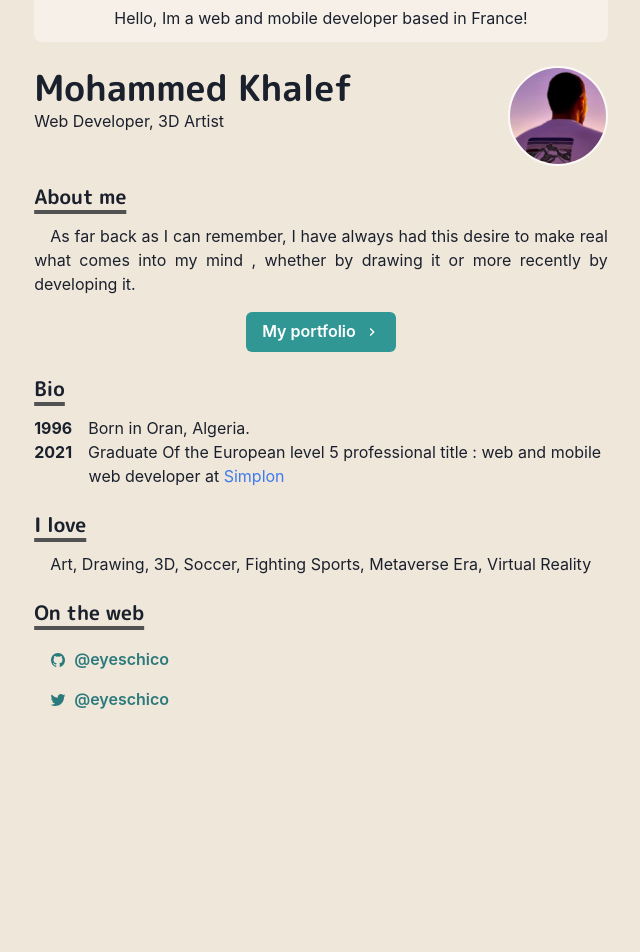
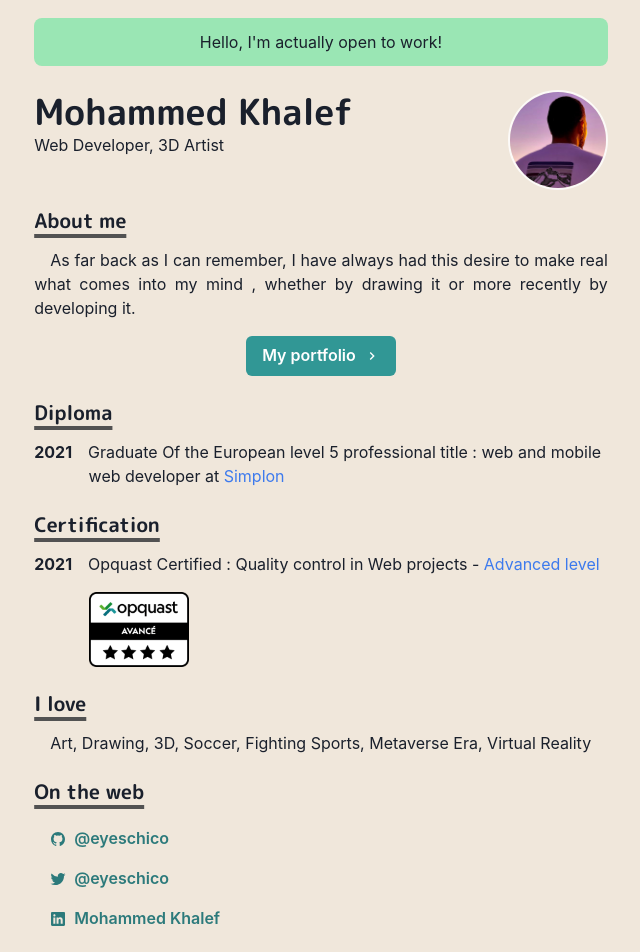
Before and after one commit to eyeschico/portfolio, a Next.js app: page / in a window 1280 px wide. Shown: the part 62-1014 px from the top of the page, without its empty margins (319-959 px from the left). Before the commit the page ends 838 px from the top, so only its background shows below. Built offline with nearby package versions, Linux system fonts and the light colour scheme.

Commit message:
add opquast badge

```diff
--- a/pages/404.js
+++ b/pages/404.js
@@ -5,7 +5,7 @@ const NotFound = () => {
   return (
     <Container>
       <Heading as="h1">Not Found</Heading>
-      <Text>The page youre looking was not found.</Text>
+      <Text>The page you&apos;re looking was not found.</Text>
       <Divider my={6}/>
 
       <Box my={6} align="center">
--- a/pages/index.js
+++ b/pages/index.js
@@ -19,6 +19,7 @@ import { BioSection, BioYear } from '../components/bio'
 import {
   IoLogoTwitter,
   IoLogoGithub,
+  IoLogoLinkedin
 } from 'react-icons/io5'
 
 const Page = () => {
@@ -26,8 +27,15 @@ const Page = () => {
     <Layout>
       <Container>
 
-        <Box borderRadius="lg" bg={useColorModeValue('whiteAlpha.500', 'whiteAlpha.200')} p={3} mb={6} align="center">
-          Hello, Im a web and mobile developer based in France!
+        <Box
+          borderRadius="lg"
+          bg={useColorModeValue('green.200', 'green.900')}
+          p={3}
+          mb={6}
+          mt={6}
+          align="center"
+        >
+          Hello, I&apos;m actually open to work!
         </Box>
 
         <Box display={{md:'flex'}}>
@@ -53,7 +61,7 @@ const Page = () => {
               borderRadius="full"
               src="/images/mohammed.jpg"
               alt="Profile Image"
-              />
+            />
           </Box>
         </Box>
 
@@ -79,23 +87,42 @@ const Page = () => {
 
         <Section delay={0.2}>
           <Heading as="h3" variant="section-title">
-            Bio
+            Diploma
           </Heading>
 
           <BioSection>
-            <BioYear>1996</BioYear>
-            Born in Oran, Algeria.
-          </BioSection>
-          <BioSection>
             <BioYear>2021</BioYear>
             Graduate Of the European level 5 professional title : web and mobile web developer at {''}
-            <Link href="https://occitanie.simplon.co/">
+            <Link href="https://simplon.co/la-pedagogie-simplon.html" target="_blank">
               Simplon
             </Link>
           </BioSection>
         </Section>
 
         <Section delay={0.3}>
+          <Heading as="h3" variant="section-title">
+            Certification
+          </Heading>
+
+          <BioSection>
+            <BioYear>2021</BioYear>
+            Opquast Certified : Quality control in Web projects - {''}
+            <Link href="https://directory.opquast.com/fr/certificat/W152ZO/" target="_blank">
+            Advanced level
+            </Link>
+            <Box my={4}>
+              <Image
+                maxWidth="100px"
+                align="center"
+                src="/images/badge-advanced.png"
+                alt="Opquast Badge"
+              />
+            </Box>
+
+          </BioSection>
+        </Section>
+
+        <Section delay={0.4}>
           <Heading as="h3" variant="section-title">
             I love
           </Heading>
@@ -106,7 +133,7 @@ const Page = () => {
 
         </Section>
 
-        <Section delay={0.3}>
+        <Section delay={0.5}>
           <Heading as="h3" variant="section-title">
             On the web
           </Heading>
@@ -126,8 +153,18 @@ const Page = () => {
                 </Button>
               </Link>
             </ListItem>
+
+            <ListItem>
+              <Link href="https://www.linkedin.com/in/mohammedkhalef/" target="_blank">
+                <Button variant="ghost" colorScheme="teal" leftIcon={<Icon as={IoLogoLinkedin}/>}>
+                  Mohammed Khalef
+                </Button>
+              </Link>
+            </ListItem>
+
           </List>
         </Section>
+
       </Container>
     </Layout>
   )
--- a/pages/works.js
+++ b/pages/works.js
@@ -10,7 +10,7 @@ import thumbSanodraw from '../public/images/works/sanodraw-screen.png'
 const Works = () => (
   <Layout title="Works">
     <Container>
-      <Heading as="h3" fontSize={20} mb={4}>
+      <Heading as="h3" fontSize={26} mb={4}>
         Works
       </Heading>
 
```
Also changed, not shown: public/images/badge-advanced.png (added).
